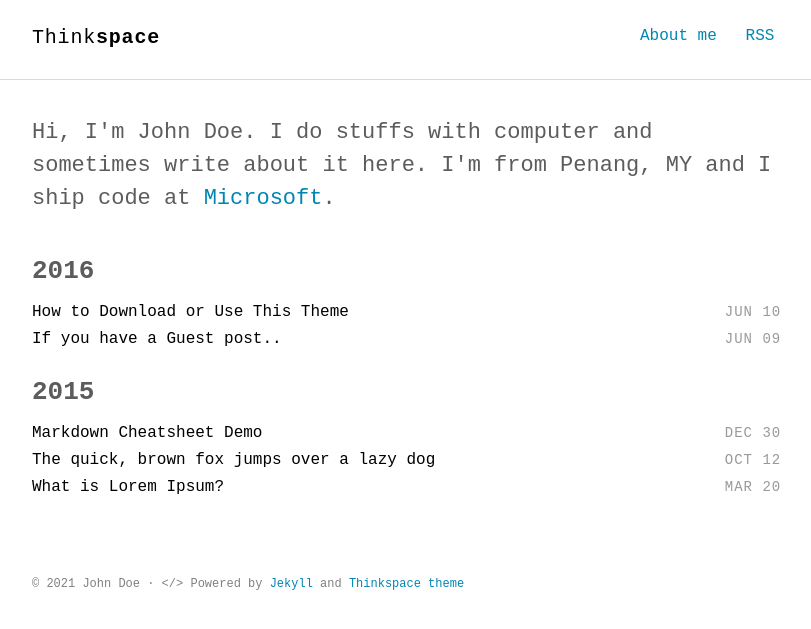
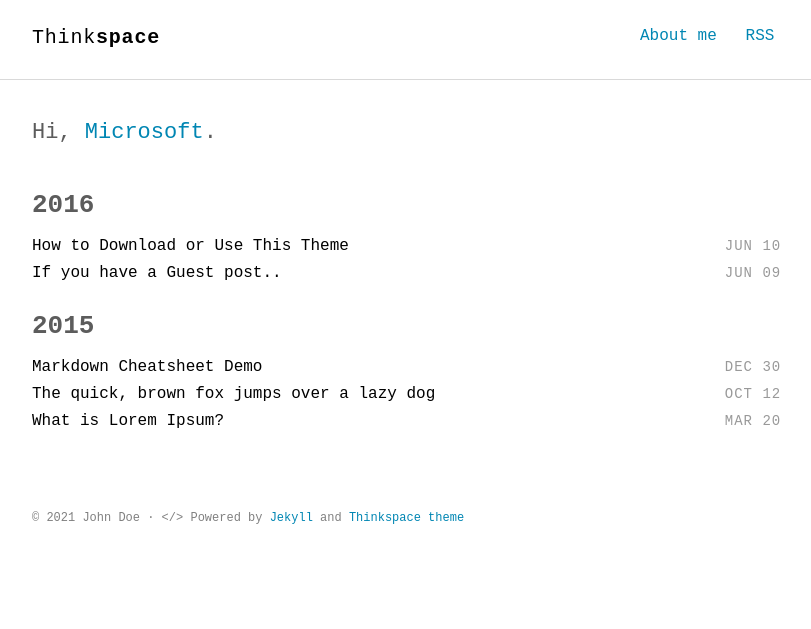
Before and after one commit to qiushi-zhou/qiushi-zhou.github.io, a Jekyll site: the page built from index.html, in a window 1280 px wide. Shown: the top 629 px of the page, without its empty margins (232-1043 px from the left). Built offline with Jekyll 4.4.1, drawn with Linux system fonts in a browser that asks for light colours; some web fonts are replaced.

Commit message:
Update intro.html

```diff
--- a/_includes/intro.html
+++ b/_includes/intro.html
@@ -1,5 +1,5 @@
 <section class="intro">
   <div class="container">
-    <p class="lead">Hi, I'm John Doe. I do stuffs with computer and sometimes write about it here. I'm from Penang, MY and I ship code at <a href="#">Microsoft</a>.</p>
+    <p class="lead">Hi,  <a href="#">Microsoft</a>.</p>
   </div>
 </section>
```
